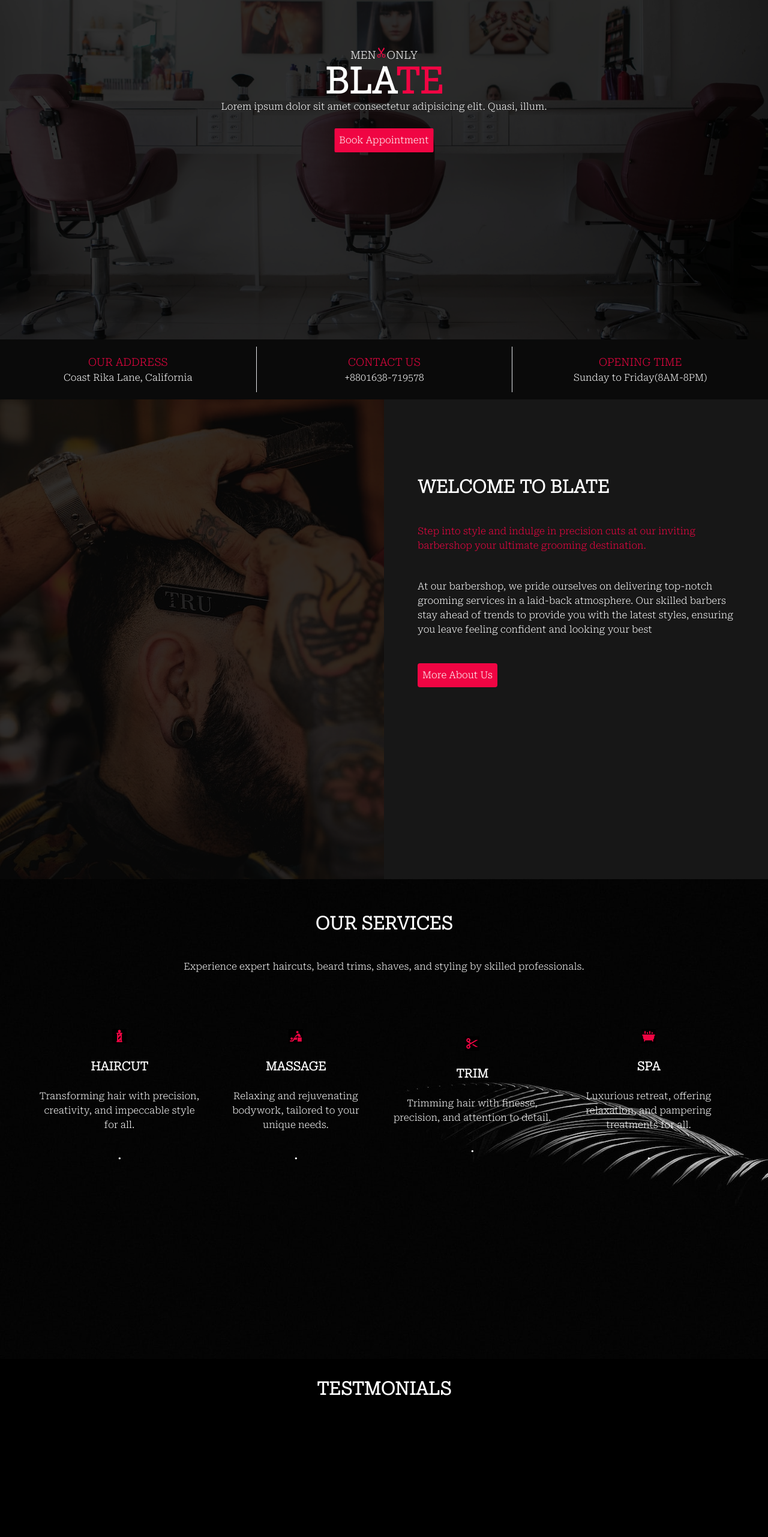
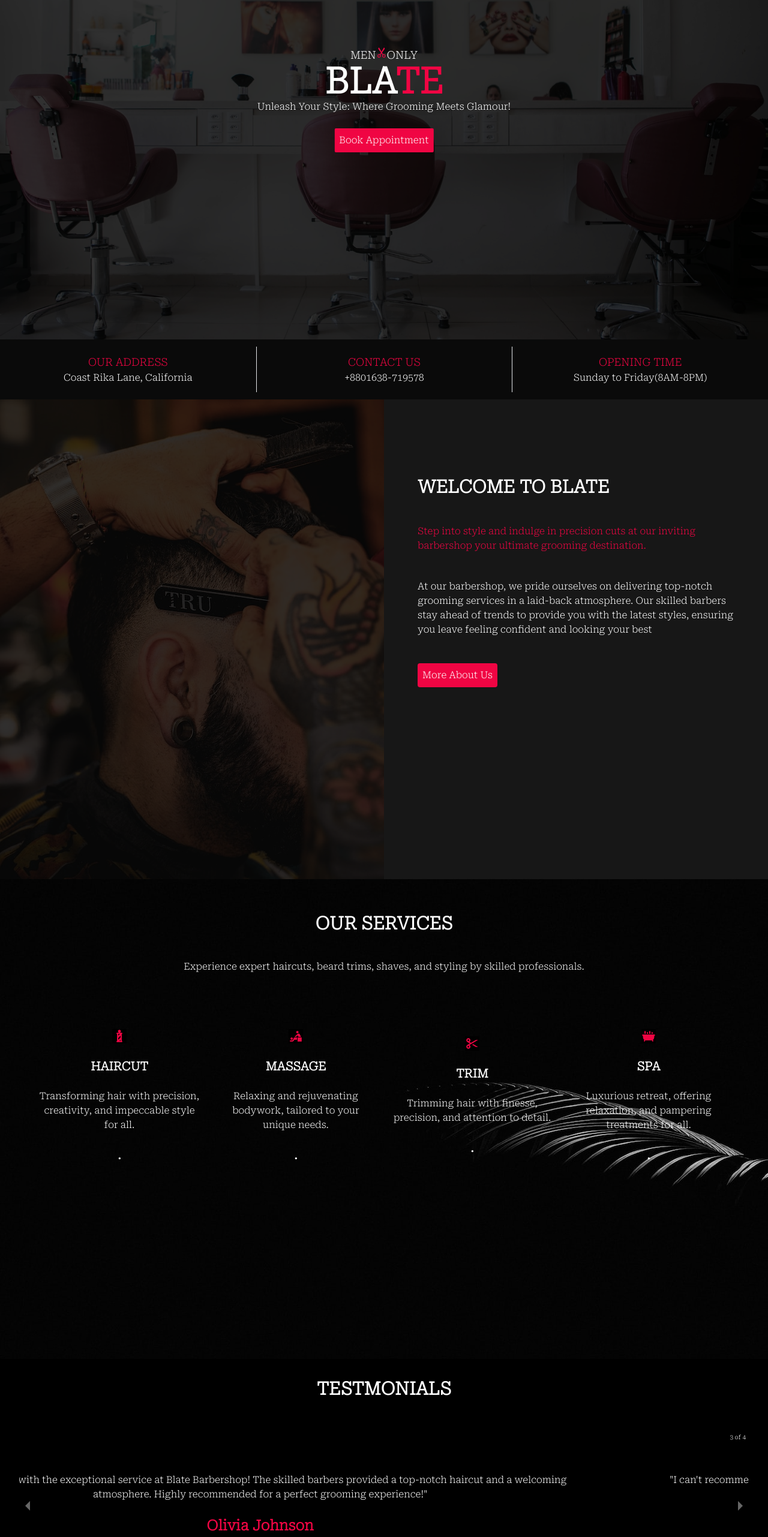
Before and after one commit to JosephMumo/Spa-Booking-App, a React (Vite) app in the folder application/spa_booking/: page / in a window 1280 px wide. Shown: the part 234-2797 px from the top of the page at 60% size. Built offline with nearby package versions, Linux system fonts and the light colour scheme; some icons are missing.

Commit message:
feat: Testmonials section slider

```diff
--- a/application/spa_booking/package.json
+++ b/application/spa_booking/package.json
@@ -13,6 +13,7 @@
     "react": "^18.2.0",
     "react-dom": "^18.2.0",
     "react-icons": "^4.10.1",
+    "react-responsive-carousel": "^3.2.23",
     "scripts": "^0.1.0"
   },
   "devDependencies": {
--- /dev/null
+++ b/application/spa_booking/src/components/Carousel.jsx
@@ -0,0 +1,39 @@
+import React from 'react'
+import "react-responsive-carousel/lib/styles/carousel.min.css"; // requires a loader
+import { Carousel } from 'react-responsive-carousel';
+
+function Carous() {
+    return (
+        <Carousel
+        showThumbs={false}
+        autoPlay ={true}
+        infiniteLoop= {true}>
+            <div className='mt-5 p-10 px-16'>
+                <p className='mt3'>"I absolutely love my experience at this barbershop! The skilled barbers create stylish and precise cuts every time. Friendly atmosphere, great service, and top-notch grooming. Highly recommend!"</p>
+                <br />
+                <h3 className='text-2xl font-semibold text-custom'>Jackson Smith</h3>
+                <h5 className='mt-3 font-bold'>Haircut Client</h5>
+            </div>
+            <div className='mt-5 p-10 px-16'>
+                <p className='mt-3'>"I am thrilled with the exceptional service at Blate Barbershop! The skilled barbers provided a top-notch haircut and a welcoming atmosphere. Highly recommended for a perfect grooming experience!"</p>
+                <br />
+                <h3 className='text-2xl font-semibold text-custom'>Olivia Johnson</h3>
+                <h5 className='mt-3 font-bold '>Massage Client</h5>
+            </div>
+            <div className='mt-5 p-10 px-16'>
+                <p className='mt-3'>"I can't recommend this barbershop enough! The skilled barbers here create masterpieces with every cut. A welcoming atmosphere and excellent service make it my go-to place for grooming. Simply the best!"</p>
+                <br />
+                <h3 className='text-2xl font-semibold text-custom'>Ethan Williams</h3>
+                <h5 className='mt-3 font-bold'>Trim Client</h5>
+            </div>
+            <div className='mt-5 p-10 px-16'>
+                <p className='mt-3'>"Absolutely thrilled with my experience at this barbershop! The talented stylists created the perfect haircut that exceeded my expectations. Friendly staff, great atmosphere, and top-notch service. Highly recommended!"</p>
+                <br />
+                <h3 className='text-2xl font-semibold text-custom'>Emily Brown</h3>
+                <h5 className='mt-3 font-bold'>Spa Client</h5>
+            </div>
+        </Carousel>
+     );
+}
+
+export default Carous;
--- a/application/spa_booking/src/components/Home.jsx
+++ b/application/spa_booking/src/components/Home.jsx
@@ -6,7 +6,7 @@ function Home() {
         <div className='text-center text-white'>
             <h3 className='text-lg flex justify-center'>MEN  <span className='text-custom'>{<BsScissors />}</span>  ONLY</h3>
             <h1 className='text-6xl font-bold'>BLA<span className='text-custom'>TE</span></h1>
-            <p>Lorem ipsum dolor sit amet consectetur adipisicing elit. Quasi, illum.</p>
+            <p>Unleash Your Style: Where Grooming Meets Glamour!</p>
             <br />
             <button className='bg-custom p-2 rounded-sm'>Book Appointment</button>
         </div>
--- /dev/null
+++ b/application/spa_booking/src/components/Labels.jsx
@@ -0,0 +1,11 @@
+import React from 'react'
+
+function Labels() {
+    return (
+        <div>
+
+        </div>
+     );
+}
+
+export default Labels;
--- a/application/spa_booking/src/components/Testmonials.jsx
+++ b/application/spa_booking/src/components/Testmonials.jsx
@@ -1,13 +1,15 @@
 import React from 'react'
 import { PiDotsThreeOutlineBold } from 'react-icons/pi'
+import Carousel from './Carousel';
 
 function Tesmonials() {
     return (
-        <div className='w-full h-screen bg-black text-white text-center p-8'>
+        <div className='w-full h-auto bg-black text-white text-center p-8'>
             <h1 className='text-3xl font-bold'>TESTMONIALS</h1>
-            <div className='w-full flex justify-center text-custom'>
+            <div className='w-full flex justify-center text-custom mb-5'>
                 <PiDotsThreeOutlineBold size='30px' />
             </div>
+            <Carousel />
         </div>
     );
 }
```
Also changed, not shown: 1 other file (tests, documents, lock files or other folders).
